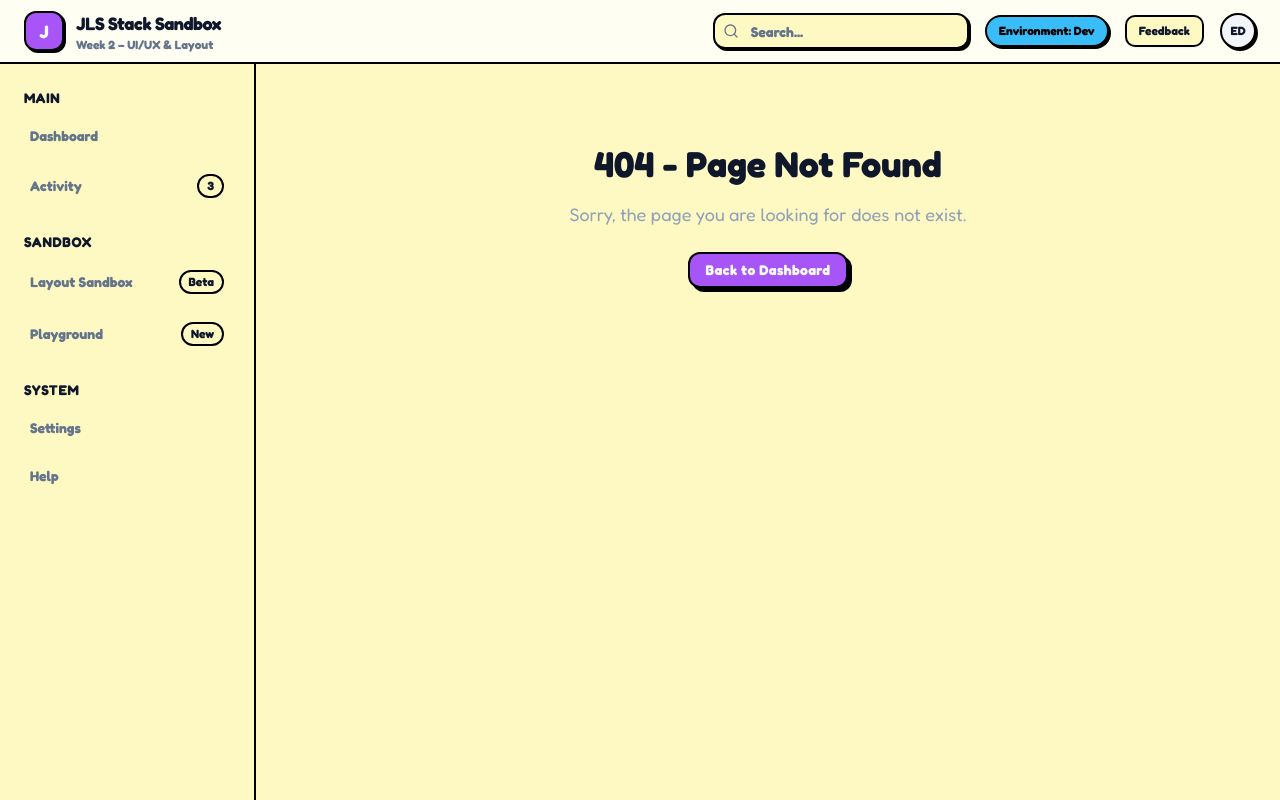
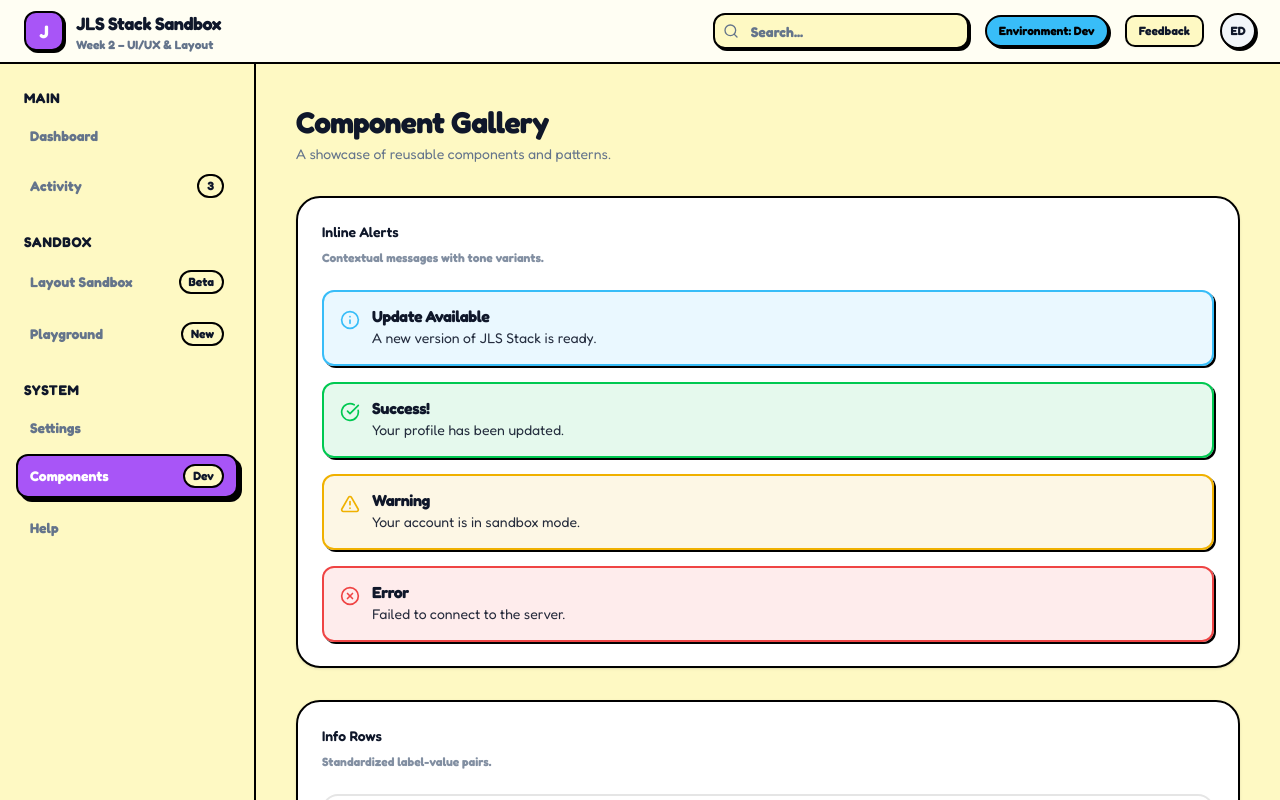
Before and after one commit to reiness/jls-stack-sandbox-edo, a React (Vite) app: page /components in a window 1280 px wide. Built offline with nearby package versions, Linux system fonts and the light colour scheme.

Commit message:
feat: reusable components

```diff
--- a/src/App.tsx
+++ b/src/App.tsx
@@ -1,6 +1,8 @@
 import { Routes, Route, Navigate } from "react-router-dom"
 import { AppLayout } from "@/components/layout/AppLayout"
-import { DashboardPage } from "@/pages/DashboardPage"
+import { ActivityPage } from "./pages/ActivityPage"
+import { ComponentsPage } from "./pages/ComponentsPage"
+import { DashboardPage } from "./pages/DashboardPage"
 import { LayoutSandboxPage } from "@/pages/LayoutSandboxPage"
 import { HelpPage } from "@/pages/HelpPage"
 import { SettingsPage } from "@/pages/SettingsPage"
@@ -21,7 +23,9 @@ function App() {
 
         <Route path="help" element={<HelpPage />} />
 
+        <Route path="activity" element={<ActivityPage />} />
         <Route path="settings" element={<SettingsPage />} />
+        <Route path="components" element={<ComponentsPage />} />
         <Route path="playground" element={<PlaygroundPage />}>
           <Route index element={<Navigate to="forms" replace />} />
           <Route path="forms" element={<FormsPage />} />
--- /dev/null
+++ b/src/components/common/EmptyState.tsx
@@ -0,0 +1,23 @@
+import type { ReactNode } from "react"
+import { PackageOpen } from "lucide-react"
+
+type EmptyStateProps = {
+  title: string
+  description: string
+  action?: ReactNode
+}
+
+export function EmptyState({ title, description, action }: EmptyStateProps) {
+  return (
+    <div className="flex flex-col items-center justify-center rounded-3xl border-2 border-dashed border-border/50 bg-muted/30 p-12 text-center">
+      <div className="mb-4 flex h-16 w-16 items-center justify-center rounded-full bg-muted shadow-hard-sm">
+        <PackageOpen className="h-8 w-8 text-muted-foreground" />
+      </div>
+      <h3 className="text-lg font-bold text-foreground">{title}</h3>
+      <p className="mt-1 max-w-sm text-sm text-muted-foreground font-bold opacity-80">
+        {description}
+      </p>
+      {action ? <div className="mt-6">{action}</div> : null}
+    </div>
+  )
+}
--- /dev/null
+++ b/src/components/common/InfoRow.tsx
@@ -0,0 +1,19 @@
+import type { ReactNode } from "react"
+
+type InfoRowProps = {
+  label: string
+  value: string | ReactNode
+  action?: ReactNode
+}
+
+export function InfoRow({ label, value, action }: InfoRowProps) {
+  return (
+    <div className="flex items-center justify-between border-b-2 border-border/10 py-4 last:border-0">
+      <div className="space-y-0.5">
+        <div className="text-sm font-bold text-muted-foreground">{label}</div>
+        <div className="font-medium text-foreground">{value}</div>
+      </div>
+      {action ? <div>{action}</div> : null}
+    </div>
+  )
+}
--- /dev/null
+++ b/src/components/common/InlineAlert.tsx
@@ -0,0 +1,44 @@
+import { AlertTriangle, CheckCircle, Info, XCircle } from "lucide-react"
+
+type AlertTone = "info" | "success" | "warning" | "danger"
+
+type InlineAlertProps = {
+  title: string
+  message: string
+  tone?: AlertTone
+}
+
+export function InlineAlert({ title, message, tone = "info" }: InlineAlertProps) {
+  const styles = {
+    info: {
+      container: "bg-accent/10 border-accent text-foreground",
+      icon: <Info className="h-5 w-5 text-accent" />,
+    },
+    success: {
+      container: "bg-green-500/10 border-green-500 text-foreground",
+      icon: <CheckCircle className="h-5 w-5 text-green-500" />,
+    },
+    warning: {
+      container: "bg-yellow-500/10 border-yellow-500 text-foreground",
+      icon: <AlertTriangle className="h-5 w-5 text-yellow-500" />,
+    },
+    danger: {
+      container: "bg-destructive/10 border-destructive text-foreground",
+      icon: <XCircle className="h-5 w-5 text-destructive" />,
+    },
+  }
+
+  const currentStyle = styles[tone]
+
+  return (
+    <div
+      className={`flex items-start gap-3 rounded-lg border-2 p-4 shadow-hard-sm ${currentStyle.container}`}
+    >
+      <div className="shrink-0 pt-0.5">{currentStyle.icon}</div>
+      <div className="space-y-1">
+        <h4 className="font-bold leading-none tracking-tight">{title}</h4>
+        <p className="text-sm opacity-90">{message}</p>
+      </div>
+    </div>
+  )
+}
--- a/src/components/layout/AppLayout.tsx
+++ b/src/components/layout/AppLayout.tsx
@@ -22,6 +22,7 @@ const navGroups = [
     label: "System",
     items: [
       { label: "Settings", to: "/settings" },
+      { label: "Components", to: "/components", badge: "Dev" },
       { label: "Help", to: "/help" },
     ],
   },
--- /dev/null
+++ b/src/pages/ActivityPage.tsx
@@ -0,0 +1,20 @@
+import { EmptyState } from "../components/common/EmptyState"
+import { PageHeader } from "../components/common/PageHeader"
+import { Button } from "../components/ui/button"
+
+export function ActivityPage() {
+  return (
+    <div className="space-y-6">
+      <PageHeader
+        title="Recent Activity"
+        subtitle="Track your progress and system events."
+      />
+
+      <EmptyState
+        title="No Recent Activity"
+        description="You haven't performed any actions yet. Start by exploring the sandbox."
+        action={<Button>Explore Playground</Button>}
+      />
+    </div>
+  )
+}
--- /dev/null
+++ b/src/pages/ComponentsPage.tsx
@@ -0,0 +1,81 @@
+import { BadgePill } from "../components/common/BadgePill"
+import { EmptyState } from "../components/common/EmptyState"
+import { InfoRow } from "../components/common/InfoRow"
+import { InlineAlert } from "../components/common/InlineAlert"
+import { PageHeader } from "../components/common/PageHeader"
+import { SectionCard } from "../components/common/SectionCard"
+import { Button } from "../components/ui/button"
+
+export function ComponentsPage() {
+  return (
+    <div className="space-y-8 pb-10">
+      <PageHeader
+        title="Component Gallery"
+        subtitle="A showcase of reusable components and patterns."
+      />
+
+      {/* Inline Alerts */}
+      <SectionCard title="Inline Alerts" description="Contextual messages with tone variants.">
+        <div className="space-y-4">
+          <InlineAlert
+            title="Update Available"
+            message="A new version of JLS Stack is ready."
+            tone="info"
+          />
+          <InlineAlert
+            title="Success!"
+            message="Your profile has been updated."
+            tone="success"
+          />
+          <InlineAlert
+            title="Warning"
+            message="Your account is in sandbox mode."
+            tone="warning"
+          />
+          <InlineAlert
+            title="Error"
+            message="Failed to connect to the server."
+            tone="danger"
+          />
+        </div>
+      </SectionCard>
+
+      {/* Info Rows */}
+      <SectionCard title="Info Rows" description="Standardized label-value pairs.">
+        <div className="rounded-xl border-2 border-border/10 bg-card p-4">
+          <InfoRow label="Version" value="1.0.0" />
+          <InfoRow
+            label="Status"
+            value={<BadgePill label="Active" tone="default" />}
+          />
+          <InfoRow
+            label="Plan"
+            value="Pro Tier"
+            action={
+              <Button size="sm" variant="outline" className="h-7 text-xs">
+                Manage
+              </Button>
+            }
+          />
+        </div>
+      </SectionCard>
+
+      {/* Empty States */}
+      <SectionCard title="Empty State" description="Placeholder for missing content.">
+        <EmptyState
+          title="No Projects Found"
+          description="You haven't created any projects yet. Start by creating your first workspace."
+          action={<Button size="sm">Create Project</Button>}
+        />
+      </SectionCard>
+
+       {/* Badges */}
+       <SectionCard title="Badges" description="Simple status indicators.">
+        <div className="flex gap-4">
+          <BadgePill label="Default Badge" tone="default" />
+          <BadgePill label="Subtle Badge" tone="subtle" />
+        </div>
+      </SectionCard>
+    </div>
+  )
+}
--- a/src/pages/DashboardPage.tsx
+++ b/src/pages/DashboardPage.tsx
@@ -1,4 +1,5 @@
 import { BadgePill } from "../components/common/BadgePill"
+import { InlineAlert } from "../components/common/InlineAlert"
 import { PageHeader } from "../components/common/PageHeader"
 import { StatsRow } from "../components/dashboard/StatsRow"
 
@@ -10,6 +11,12 @@ export function DashboardPage() {
         subtitle="Your JLS Stack Sandbox command center."
       />
 
+      <InlineAlert
+        title="Welcome Back!"
+        message="You have 3 new notifications."
+        tone="info"
+      />
+
       <StatsRow
         stats={[
           { label: "Routes", value: "3+" },
@@ -18,10 +25,12 @@ export function DashboardPage() {
         ]}
       />
 
-      <div className="p-4 bg-muted border-2 border-border rounded-lg shadow-hard-sm">
-        <p className="text-sm text-muted-foreground font-bold opacity-80">
-           Routing is working! check out the playground.
-        </p>
+      <div className="pt-4">
+        <InlineAlert
+          title="Routing is working!"
+          message="Check out the Playground to experiment with more components."
+          tone="success"
+        />
       </div>
     </div>
   )
--- a/src/pages/HelpPage.tsx
+++ b/src/pages/HelpPage.tsx
@@ -1,3 +1,4 @@
+import { InfoRow } from "../components/common/InfoRow";
 import { PageHeader } from "../components/common/PageHeader";
 import { SectionCard } from "../components/common/SectionCard";
 
@@ -43,6 +44,13 @@ export function HelpPage() {
           </ul>
         </SectionCard>
       </div>
+
+      {/* System Status */}
+      <div className="mt-8 rounded-xl border-2 border-border/10 bg-card p-4">
+        <h3 className="mb-4 text-sm font-bold text-foreground">System Status</h3>
+        <InfoRow label="Docs Version" value="v2.5.0" />
+        <InfoRow label="Support" value="Active" />
+      </div>
     </div>
   )
 }
--- a/src/pages/NotFoundPage.tsx
+++ b/src/pages/NotFoundPage.tsx
@@ -1,16 +1,24 @@
 import { Link } from "react-router-dom";
 import { Button } from "@/components/ui/button";
+import { EmptyState } from "../components/common/EmptyState";
+import { PageHeader } from "../components/common/PageHeader";
 
 export function NotFoundPage() {
   return (
-    <div className="text-center py-10">
-      <h1 className="text-4xl font-bold mb-4">404 - Page Not Found</h1>
-      <p className="text-lg text-slate-400 mb-6">
-        Sorry, the page you are looking for does not exist.
-      </p>
-      <Button asChild>
-        <Link to="/">Back to Dashboard</Link>
-      </Button>
+    <div className="space-y-8 p-8 max-w-2xl mx-auto">
+      <PageHeader
+        title="404 Not Found"
+        subtitle="The page you are looking for does not exist."
+      />
+      <EmptyState
+        title="Lost in the Sandbox?"
+        description="We couldn't find that page. It might have been moved or deleted."
+        action={
+          <Button asChild>
+            <Link to="/">Back to Dashboard</Link>
+          </Button>
+        }
+      />
     </div>
   );
 }
--- a/src/pages/SettingsPage.tsx
+++ b/src/pages/SettingsPage.tsx
@@ -1,17 +1,52 @@
+import { BadgePill } from "../components/common/BadgePill"
+import { InfoRow } from "../components/common/InfoRow"
+import { InlineAlert } from "../components/common/InlineAlert"
+import { PageHeader } from "../components/common/PageHeader"
+import { SectionCard } from "../components/common/SectionCard"
+import { Button } from "../components/ui/button"
+
 export function SettingsPage() {
   return (
-    <div>
-      <h1 className="text-2xl font-bold mb-4">Settings</h1>
-      <div className="space-y-4">
-        <div className="p-4 border rounded-lg">
-          <h2 className="text-lg font-semibold">User Settings</h2>
-          <p>Manage your account settings and preferences.</p>
+    <div className="space-y-6">
+      <PageHeader
+        title="Settings"
+        subtitle="Manage your account preferences and application settings."
+      />
+
+      {/* Account Status */}
+      <InlineAlert
+        title="Email Verified"
+        message="Your account is fully verified and ready to use."
+        tone="success"
+      />
+
+      {/* User Settings */}
+      <SectionCard title="User Profile" description="Manage your personal information.">
+        <div className="px-4">
+          <InfoRow label="Display Name" value="Edo" />
+          <InfoRow label="Email" value="edo@jls.dev" />
+          <InfoRow
+            label="Role"
+            value={<BadgePill label="Admin" tone="default" />}
+          />
         </div>
-        <div className="p-4 border rounded-lg">
-          <h2 className="text-lg font-semibold">Appearance</h2>
-          <p>Customize the look and feel of the application.</p>
+      </SectionCard>
+
+      {/* App Settings */}
+      <SectionCard title="Appearance" description="Customize how the app looks.">
+        <div className="px-4">
+          <InfoRow
+            label="Theme"
+            value="Light (Yellow/Purple)"
+            action={<Button size="sm" variant="outline">Change</Button>}
+          />
+          <InfoRow
+            label="Compact Mode"
+            value="Off"
+            action={<Button size="sm" variant="outline">Toggle</Button>}
+          />
         </div>
-      </div>
+      </SectionCard>
     </div>
-  );
+  )
 }
```
